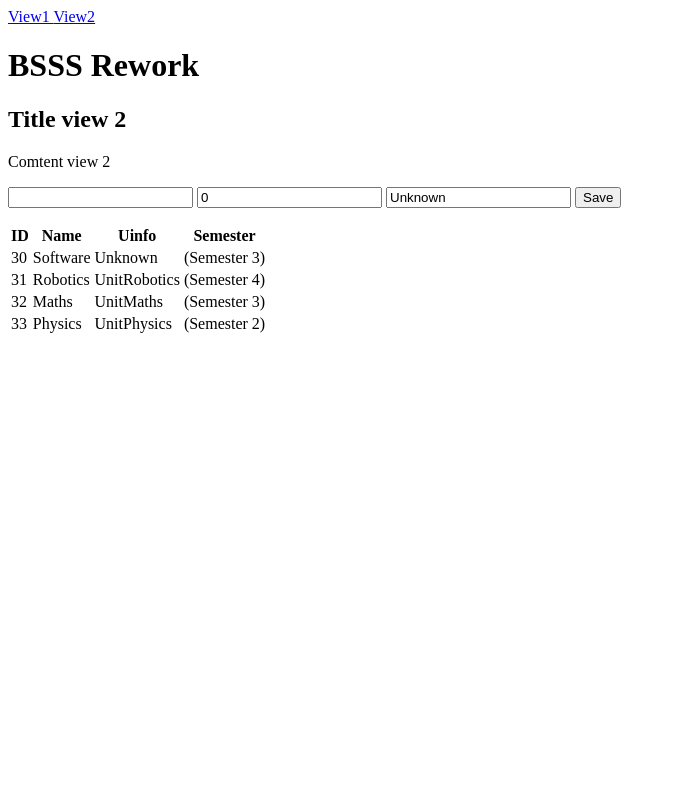
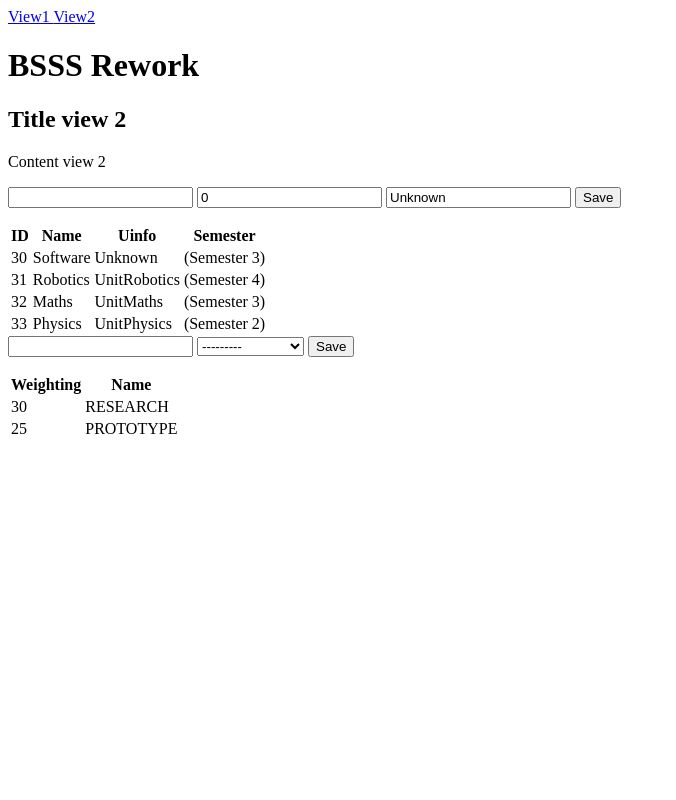
Before and after one commit to Jefmamklyo/DjangoSchoolActualProject, a Django app: page /view2/ in a window 1280 px wide. Shown: the whole page, without its empty margins (0-676 px from the left). Run offline with Django 3.2, Linux system fonts and the light colour scheme; data comes from the database, SQL or seed files in the repository; both versions use the stored data as it was after the commit; parts of the project's set-up code (start-up, migrations or seed data) failed here and were passed over.

Commit message:
Redid the entire viewtwo create view becuase the class based view didn;t work with two forms. Try not to do this and understand what you did if you are doing this thank you.

```diff
--- a/DjangoSchoolActualProject/BSSSRemake/admin.py
+++ b/DjangoSchoolActualProject/BSSSRemake/admin.py
@@ -1,5 +1,5 @@
 from django.contrib import admin
-from .models import School, Course
+from .models import ProjectInfo, School, Course
 
 class SchoolAdmin(admin.ModelAdmin):
     list_display = ("name", "display_courses")
@@ -12,3 +12,4 @@ class SchoolAdmin(admin.ModelAdmin):
 # Register your models here.
 admin.site.register(School)
 admin.site.register(Course)
+admin.site.register(ProjectInfo)
--- a/DjangoSchoolActualProject/BSSSRemake/forms.py
+++ b/DjangoSchoolActualProject/BSSSRemake/forms.py
@@ -1,8 +1,12 @@
 from django import forms
 from django.forms import fields
-from .models import Course
+from .models import Course, ProjectInfo
 
 class InputForms(forms.ModelForm):
     class Meta:
         model = Course
         fields = ["name","semester1", "unitInformation"]
+class PROJECTFORMS(forms.ModelForm):
+    class Meta:
+        model = ProjectInfo
+        fields = ["weighting","project"]
--- a/DjangoSchoolActualProject/BSSSRemake/models.py
+++ b/DjangoSchoolActualProject/BSSSRemake/models.py
@@ -10,3 +10,16 @@ class Course(models.Model):
 class School(models.Model):
     name = models.CharField(max_length=50, db_index=True)
     courses = models.ManyToManyField(Course, blank=True)
+
+class ProjectInfo(models.Model):
+    weighting = models.IntegerField(db_index = True)
+    projectChoices = [ #Sets choises
+        ("RESEARCH","RESEARCH"),
+        ("PROTOTYPE","PROTOTYPE"),
+        ("FINAL_BUILD","FINAL_BUILD"),
+        ("REFLECTION","REFLECTION")
+            ]
+    project = models.CharField(
+        max_length = 20,
+        choices = projectChoices,
+        )
--- a/DjangoSchoolActualProject/BSSSRemake/templates/BSSSRemake/index.html
+++ b/DjangoSchoolActualProject/BSSSRemake/templates/BSSSRemake/index.html
@@ -34,7 +34,7 @@
         {% for field in form %}
         {{ field }}
         {% endfor %} <!-- Renders form fields inside <p> tags -->
-              <button type="submit">Save</button>
+        <button type="submit" name="course_submit">Save</button>
     </form>
 
     <!-- display error -->
@@ -71,7 +71,37 @@
         </tbody>
     </table>
 
+
+    <!--Adjacency list Button for FORMS-->
+    <form method="post">
+        {%csrf_token%}
+        {% for field in projectForm %}
+          {{ field }}
+        {% endfor %}
+        <button type="submit" name="project_submit" >Save</button>
+    </form>
+
+    <!--Adjancecy list Feilds -->
+    <table>
+        <thead>
+            <tr>
+                <th> Weighting </th>
+                <th> Name </th>
+            </tr>
+        </thead>
+        <tbody>
+            {% for feild in ProjectInfo %}
+            <tr>
+                <td> {{feild.weighting}} </td>
+                <td> {{ feild.project }} </td>
+
+            </tr>
+            {% endfor %}
+        </tbody>
+    </table>
+
     {% endif %}
+
 
 
 
--- a/DjangoSchoolActualProject/BSSSRemake/views.py
+++ b/DjangoSchoolActualProject/BSSSRemake/views.py
@@ -3,15 +3,17 @@ from string.templatelib import Template
 from django.http import HttpResponse
 from django import shortcuts
 from django.core.exceptions import ValidationError
-
+from django.shortcuts import render, redirect
 
 #for class based views
-from django.views.generic import CreateView, ListView, TemplateView
+from django.views.generic import CreateView, ListView, TemplateView, View
 
 #import from Other Files
-from .models import School, Course
-from .forms import InputForms
+from .models import School, Course, ProjectInfo
+from .forms import PROJECTFORMS, InputForms
 from .service import CourseValidator
+
+from .forms import InputForms, PROJECTFORMS
 
 
 class View1(TemplateView):
@@ -31,43 +33,51 @@ class View1(TemplateView):
 
 
 
-class View2(CreateView):
-    model = Course
-    form_class = InputForms
+class View2(View):
     template_name = "BSSSRemake/index.html"
-    success_url = "/view2/"
 
-    def form_valid(self, form):
-        #access variables beofre submission
-        Name = form.cleaned_data["name"]
-        Semester = form.cleaned_data["semester1"]
+    def get(self, request):
+        context = {
+            "form": InputForms(),
+            "projectForm": PROJECTFORMS(),
+            "courses": Course.objects.all(),
+            "ProjectInfo": ProjectInfo.objects.all(),
+            "View2": True,
+            "title": "Title view 2",
+            "content": "Content view 2",
+        }
+        return render(request, self.template_name, context)
 
+    def post(self, request):
+        form = InputForms(request.POST)
+        projectForm = PROJECTFORMS(request.POST)
 
-        #initilise the CourseValidator and pass in parameters gotten from feild into the constructor
-        validator = CourseValidator(Name, Semester)
+        # Identify which form was submitted
+        if "course_submit" in request.POST:
+            if form.is_valid():
+                Name = form.cleaned_data["name"]
+                Semester = form.cleaned_data["semester1"]
 
+                validator = CourseValidator(Name, Semester)
 
+                try:
+                    validator.Validate()
+                    form.save()
+                    return redirect("/view2/")
+                except ValidationError as V:
+                    form.add_error(None, V)
 
-        #run validate
-        try:
-            validator.Validate()
-        except ValidationError as V:
-            #add errors to form and redisplay
-            form.add_error(None, V) #defines the error as general and not feild specficic
-            return self.form_invalid(form)
+        elif "project_submit" in request.POST:
+            if projectForm.is_valid():
+                projectForm.save()
+                return redirect("/view2/")
 
-
-        #save the form data to the database
-        return super().form_valid(form)
-
-     #get and populate variables in template, **kwargs allow vriable amount of kwargs to be passed through
-    def get_context_data(self, **kwargs):
-        #calls the parent method to get context
-        context = super().get_context_data(**kwargs)
-        context["title"] = "Title view 2"
-        context["content"] = "Comtent view 2"
-        context["View2"] = True
-
-        #Query school and courses while removing lazy loading
-        context["courses"] = Course.objects.all()
-        return context
+        # If invalid, re-render with errors
+        context = {
+            "form": form,
+            "projectForm": projectForm,
+            "courses": Course.objects.all(),
+            "ProjectInfo": ProjectInfo.objects.all(),
+            "View2": True,
+        }
+        return render(request, self.template_name, context)
```
Also changed, not shown: DjangoSchoolActualProject/BSSSRemake/migrations/0008_projectinfo_alter_course_semester1.py (added), DjangoSchoolActualProject/BSSSRemake/migrations/0009_alter_projectinfo_project.py (added), DjangoSchoolActualProject/db.sqlite3. Lines whose indentation alone changed are shown as unchanged.
